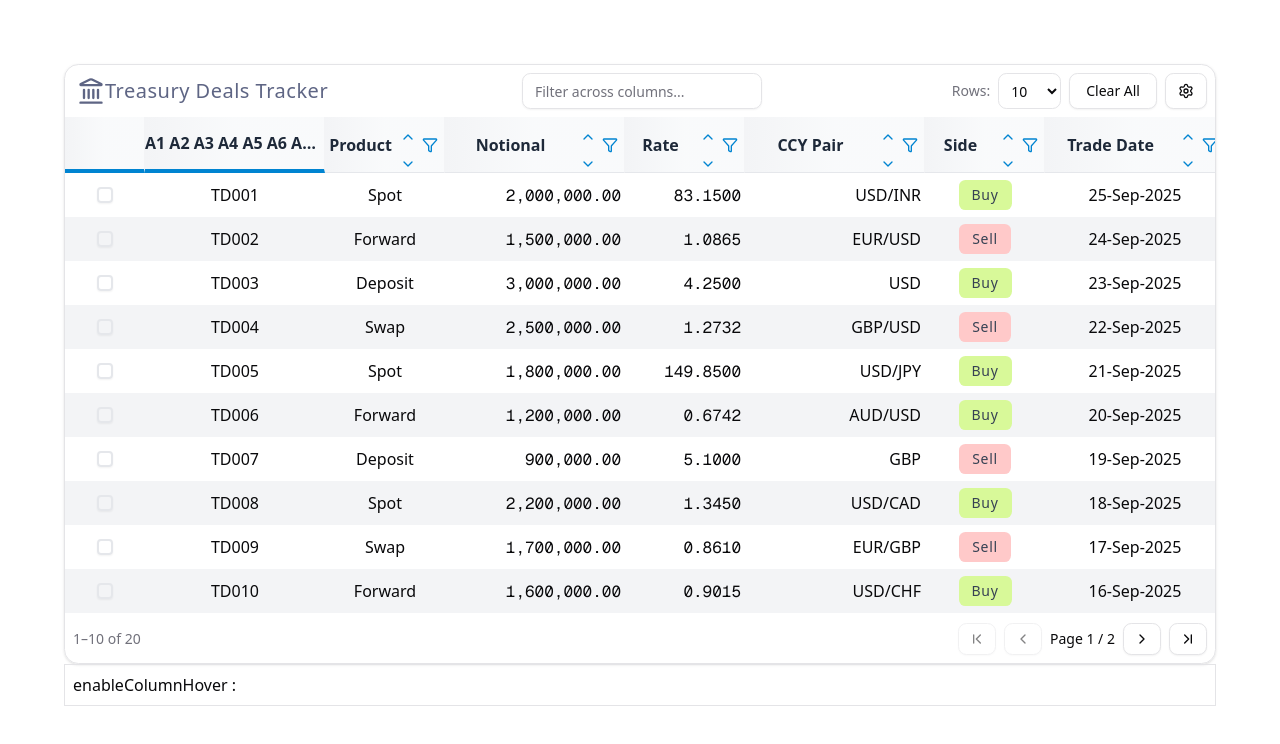
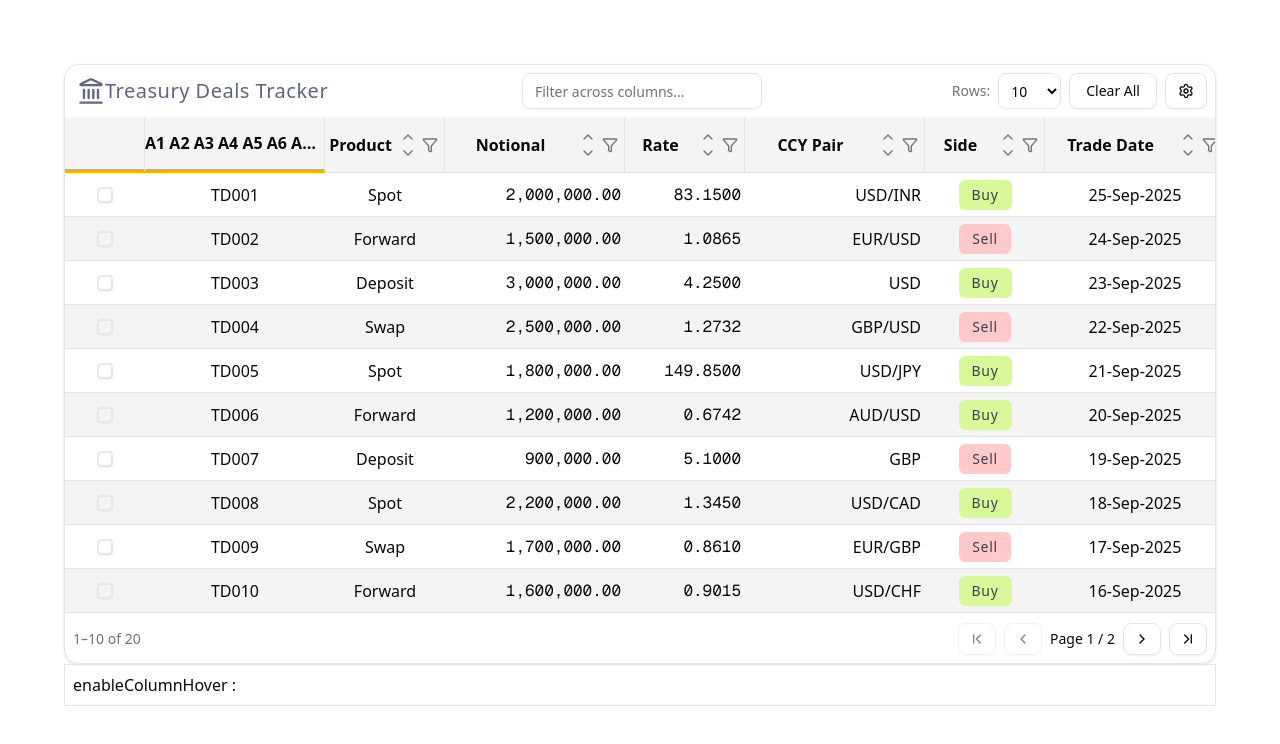
Before and after one commit to DhirajPanchal/kalpavriksha, a Next.js app in the folder adg_20250927/: page /tdt in a window 1280 px wide. Shown: the top 744 px of the page. Built offline with nearby package versions, Linux system fonts and the light colour scheme.

Commit message:
Theming 1

```diff
--- a/adg_20250927/app/globals.css
+++ b/adg_20250927/app/globals.css
@@ -124,5 +124,5 @@
 
 .scrollbar-custom {
  scrollbar-width:thin;
- scrollbar-color:#BAE6FD #ffffff
+ scrollbar-color:#C4BBB9 #ffffff
 }
--- a/adg_20250927/app/tdt/page.tsx
+++ b/adg_20250927/app/tdt/page.tsx
@@ -1,6 +1,7 @@
 "use client";
 
 import AdgDataGrid from "@/components/adg/adg-datagrid";
+import { BLUE_ADG_COLORS, FRUITY_ADG_COLORS, GRAY_ADG_COLORS, RED_ADG_COLORS } from "@/components/adg/adg-predefined";
 import { treasuryColumns } from "@/components/tdt/columns";
 import { sampleTreasuryDeals } from "@/components/tdt/data";
 import { TreasuryDealTicket } from "@/components/tdt/types";
@@ -44,7 +45,7 @@ export default function Page() {
           density: "medium",
           rowsVisible: 10,
           rowZebra: true,
-          rowLines: false,
+          rowLines: true,
         }}
         config={{
           storageKey: "treasury-grid",
--- a/adg_20250927/components/adg/adg-constants.ts
+++ b/adg_20250927/components/adg/adg-constants.ts
@@ -1,4 +1,4 @@
-import { Density, WidthKey } from "@/components/adg/adg-types";
+import { AdgColorConfig, Density, WidthKey } from "@/components/adg/adg-types";
 
 export const WIDTH_MAP: Record<WidthKey, number> = {
   XS: 80,
@@ -13,3 +13,39 @@ export const DENSITY_ROW_CLASS: Record<Density, string> = {
   medium: "h-11",
   large: "h-14",
 };
+
+export const DEFAULT_ADG_COLORS: AdgColorConfig = {
+  header: {
+    bgIdle: "bg-muted",
+    bgActive: "bg-accent",
+    text: "text-foreground",
+    border: "border-border",
+    borderActive: "border-b-primary",
+    sortIconIdle: "text-muted-foreground",
+    sortIconActive: "text-primary",
+    filterIconIdle: "text-muted-foreground",
+    filterIconActive: "text-primary",
+    filterHover: "hover:bg-accent/90",
+  },
+  row: {
+    base: "bg-background",
+    zebraEven: "bg-muted",
+    zebraOdd: "bg-background",
+    hover: "group-hover:bg-primary/5",
+    selected: "bg-primary/10",
+    border: "border-border",
+    text: "text-foreground",
+  },
+  columnHover: {
+    overlay: "bg-primary/10 ring-1 ring-inset ring-primary/10",
+  },
+  popover: {
+    bg: "bg-popover",
+    border: "border-border",
+  },
+};
+
+
+// const yellowPlus: Partial<AdgColorConfig> = {
+//   columnHover: { overlay: "bg-primary/20 ring-1 ring-inset ring-primary/40" },
+// };
--- a/adg_20250927/components/adg/adg-datagrid.tsx
+++ b/adg_20250927/components/adg/adg-datagrid.tsx
@@ -16,15 +16,26 @@ import {
   useReactTable,
 } from "@tanstack/react-table";
 import { ReactNode } from "react";
-import { applySettingsToTable, deriveInitialSettings } from "./adg-auxiliary";
-import type { AdgColumnDef, GridSettingsSnapshot } from "./adg-types";
-import AdgSettingsDnd from "./adg-settings";
-import AdgToolbar from "./adg-toolbar";
-import AdgPagination from "./adg-pagination";
+import {
+  applySettingsToTable,
+  deriveInitialSettings,
+} from "@/components/adg/adg-auxiliary";
+import type {
+  AdgColumnDef,
+  GridSettingsSnapshot,
+  AdgColorConfig,
+} from "@/components/adg/adg-types";
+import AdgSettingsDnd from "@/components/adg/adg-settings";
+import AdgToolbar from "@/components/adg/adg-toolbar";
+import AdgPagination from "@/components/adg/adg-pagination";
 
-import { saveSettingsToStorage, loadSettingsFromStorage } from "./adg-persist";
-import AdgGrid from "./adg-grid";
-import { buildFilterFns } from "./adg-filters";
+import {
+  saveSettingsToStorage,
+  loadSettingsFromStorage,
+} from "@/components/adg/adg-persist";
+import AdgGrid from "@/components/adg/adg-grid";
+import { buildFilterFns } from "@/components/adg/adg-filters";
+import { DEFAULT_ADG_COLORS } from "@/components/adg/adg-constants";
 
 interface AdgDataGridConfig {
   storageKey?: string;
@@ -42,6 +53,7 @@ interface AdgDataGridProps<T> {
   config?: AdgDataGridConfig;
   rowContextMenu?: (row: Row<T>) => ReactNode;
   onRowDoubleClick?: (data: T) => void;
+  colorConfig?: Partial<AdgColorConfig>;
   busy?: {
     loading: boolean;
     error: boolean;
@@ -67,6 +79,7 @@ export default function AdgDataGrid<T>({
   config,
   rowContextMenu,
   onRowDoubleClick,
+  colorConfig,
   busy,
 }: AdgDataGridProps<T>) {
   const storageKey = config?.storageKey;
@@ -196,10 +209,21 @@ export default function AdgDataGrid<T>({
   const headerHeightPx = 56;
   const heightPx = config?.heightPx ?? rowHeightPx * 10 + headerHeightPx + 44;
 
-  const mixBlue =
-    "color-mix(in srgb, var(--primary, rgb(30 64 175)) 10%, var(--background, white))";
-  const mixGray =
-    "color-mix(in srgb, rgb(156 163 175) 16%, var(--background, white))";
+  const colors: AdgColorConfig = React.useMemo(() => {
+    // shallow merge at sub-section level
+    return {
+      header: { ...DEFAULT_ADG_COLORS.header, ...(colorConfig?.header ?? {}) },
+      row: { ...DEFAULT_ADG_COLORS.row, ...(colorConfig?.row ?? {}) },
+      columnHover: {
+        ...DEFAULT_ADG_COLORS.columnHover,
+        ...(colorConfig?.columnHover ?? {}),
+      },
+      popover: {
+        ...DEFAULT_ADG_COLORS.popover,
+        ...(colorConfig?.popover ?? {}),
+      },
+    };
+  }, [colorConfig]);
 
   return (
     <div className="w-full">
@@ -213,7 +237,6 @@ export default function AdgDataGrid<T>({
           injectLeft={config?.toolbarLeft}
           injectCenter={config?.toolbarCenter}
           injectRight={config?.toolbarRight}
-
         />
 
         <AdgSettingsDnd
@@ -241,15 +264,15 @@ export default function AdgDataGrid<T>({
           settings={settings}
           rowContextMenu={rowContextMenu}
           onRowDoubleClickRow={(row) => onRowDoubleClick?.(row.original)}
+          colors={colors}
         />
 
         <AdgPagination table={table} />
       </div>
 
-          <div className="p-2 border">
-            <p>enableColumnHover : {settings.enableColumnHover} </p>
-          </div>
-
+      <div className="p-2 border">
+        <p>enableColumnHover : {settings.enableColumnHover} </p>
+      </div>
     </div>
   );
 }
--- a/adg_20250927/components/adg/adg-filters.tsx
+++ b/adg_20250927/components/adg/adg-filters.tsx
@@ -1,5 +1,5 @@
 "use client";
-
+import { GridSettingsSnapshot, AdgColorConfig } from "./adg-types";
 import * as React from "react";
 import { Column, Row, Table } from "@tanstack/react-table";
 import { Button } from "@/components/ui/button";
@@ -11,6 +11,7 @@ import {
 } from "@/components/ui/popover";
 import { ColumnFilterMeta } from "./adg-types";
 import { Filter } from "lucide-react";
+import { cn } from "@/lib/utils";
 
 export function buildFilterFns<T>() {
   return {
@@ -76,10 +77,12 @@ export function AdgFilter<T>({
   table,
   column,
   meta,
+  colors,
 }: {
   table: Table<T>;
   column: Column<T, unknown>;
   meta?: ColumnFilterMeta;
+  colors: AdgColorConfig
 }) {
   const [open, setOpen] = React.useState(false);
   const kind = meta?.kind ?? "text";
@@ -120,7 +123,7 @@ export function AdgFilter<T>({
     <Popover open={open} onOpenChange={setOpen}>
       <PopoverTrigger asChild>
         <button
-          className="h-full w-ftll p-0 hover:bg-sky-100"
+        className={cn("h-full w-full p-0", colors.header.filterHover)}
           aria-label="Filter column"
           onClick={(e) => {
             e.stopPropagation();
@@ -129,12 +132,12 @@ export function AdgFilter<T>({
             e.stopPropagation();
           }}
         >
-          <Filter size={16} className="text-sky-600" />
+         <Filter size={16} className={cn(colors.header.filterIconIdle)} />
         </button>
       </PopoverTrigger>
       <PopoverContent
         align="start"
-        className="w-full shadow-md rounded-lg border border-sky-400 bg-white/90 ring-1 ring-black/5"
+        className={cn("w-full shadow-md rounded-lg ring-1", colors.popover.border, colors.popover.bg)}
         style={{ minWidth: "320px" }}
         onClick={(e) => e.stopPropagation()}
         onMouseDown={(e) => e.stopPropagation()}
--- a/adg_20250927/components/adg/adg-grid.tsx
+++ b/adg_20250927/components/adg/adg-grid.tsx
@@ -3,7 +3,7 @@
 import { cn } from "@/lib/utils";
 import { Row, Table, flexRender } from "@tanstack/react-table";
 import AdgHeaderRow from "./adg-header";
-import { GridSettingsSnapshot } from "./adg-types";
+import { AdgColorConfig, GridSettingsSnapshot } from "./adg-types";
 import {
   ContextMenu,
   ContextMenuContent,
@@ -25,6 +25,7 @@ interface AdgGridProps<T> {
     row: ReturnType<Table<T>["getRowModel"]>["rows"][number]
   ) => React.ReactNode;
   onRowDoubleClickRow?: (row: Row<T>) => void;
+  colors: AdgColorConfig;
 }
 
 export default function AdgGrid<T>({
@@ -36,6 +37,7 @@ export default function AdgGrid<T>({
   settings,
   rowContextMenu,
   onRowDoubleClickRow,
+  colors,
 }: AdgGridProps<T>) {
   // console.log("settings :: ");
   // console.log(settings);
@@ -64,29 +66,18 @@ export default function AdgGrid<T>({
     }
   };
 
-  const cellStyle = (index: number, selected: boolean = false) => {
-    // console.log(index + " - " +selected);
-
-    // let compose: string = "";
-    // if (settings?.rowZebra) {
-    //   compose += index % 2 ? " bg-gray-400" : " bg-white";
-    // }
-    // return compose;
-
-    let compose: string = "";
-    compose += " group-hover:bg-sky-100";
-    if (selected) {
-      compose += " bg-sky-200";
-    } else {
-      if (settings?.rowZebra) {
-        compose += index % 2 ? " bg-gray-100" : " bg-white";
-      } else {
-        compose += " bg-white";
-      }
-    }
-    if (settings?.rowLines) {
-      compose += " border-b border-gray-200 ";
-    }
+  const cellStyle = (index: number, selected = false, pinned = false) => {
+    let compose = "";
+    // OPAQUE base to avoid bleed-through on pinned
+    if (settings?.rowZebra)
+      compose +=
+        index % 2 ? ` ${colors.row.zebraEven}` : ` ${colors.row.zebraOdd}`;
+    else compose += ` ${colors.row.base}`;
+    // Hover & selection tints
+    compose += ` ${colors.row.hover}`;
+    if (selected) compose += ` ${colors.row.selected}`;
+    // Row separators
+    if (settings?.rowLines) compose += ` border-b ${colors.row.border}`;
     return compose;
   };
 
@@ -109,6 +100,7 @@ export default function AdgGrid<T>({
           table={table}
           headerHeightPx={headerHeightPx}
           defaultHeaderWrap={settings?.headerWrap}
+          colors={colors}
         />
 
         <tbody
@@ -157,11 +149,11 @@ export default function AdgGrid<T>({
                           ? rawValue
                           : String(rawValue ?? "");
 
-                      const content = (
+                      const content = (isPinned: any) => (
                         <div
                           className={cn(
                             "h-full w-full flex items-center min-w-0 overflow-hidden ",
-                            cellStyle(vi.index, row.getIsSelected())
+                            cellStyle(vi.index, row.getIsSelected(), isPinned)
                           )}
                         >
                           {/* cellStyle(vi.index, row.getIsSelected()) */}
@@ -208,10 +200,10 @@ export default function AdgGrid<T>({
                             hoverColId === cell.column.id && (
                               <div
                                 aria-hidden
-                                className="pointer-events-none absolute inset-0 z-20
-                                bg-black/5 dark:bg-white/10
-                                ring-1 ring-inset ring-black/5 dark:ring-white/10
-                                transition-colors duration-150"
+                                className={cn(
+                                  "pointer-events-none absolute inset-0 z-20 transition-[background,box-shadow] duration-150",
+                                  colors.columnHover.overlay
+                                )}
                               />
                             )}
                           {pinned && (
@@ -229,7 +221,7 @@ export default function AdgGrid<T>({
                               }}
                             />
                           )}
-                          {content}
+                          {content(pinned)}
                         </td>
                       );
                     })}
--- a/adg_20250927/components/adg/adg-header.tsx
+++ b/adg_20250927/components/adg/adg-header.tsx
@@ -3,19 +3,21 @@ import { flexRender, Table } from "@tanstack/react-table";
 import { cn } from "@/lib/utils";
 import { ChevronUp, ChevronDown, X } from "lucide-react";
 import { AdgFilter } from "./adg-filters";
+import { GridSettingsSnapshot, AdgColorConfig } from "./adg-types";
 
 type WrapMode = "single" | "multi";
 
-export function AdgHeaderRow<T>({
+export default function AdgHeaderRow<T>({
   table,
-  headerHeightPx = 64,
-  defaultHeaderWrap = "single",
+  headerHeightPx = 56,
+  defaultHeaderWrap,
+  colors,
 }: {
   table: Table<T>;
   headerHeightPx: number;
   defaultHeaderWrap?: string;
+  colors: AdgColorConfig;
 }) {
-
   const wrapClass = (wrap?: string) =>
     wrap === "multi"
       ? "whitespace-normal break-words"
@@ -23,8 +25,8 @@ export function AdgHeaderRow<T>({
 
   const cellStyle = (pinned: any) =>
     pinned
-      ? "border-b border-b-4 border-b-sky-600 "
-      : "border-b border-b-gray-200";
+      ? `border-b border-b-4 ${colors.header.borderActive}`
+      : `border-b ${colors.header.border}`;
 
   const sortingState = table.getState().sorting;
 
@@ -75,17 +77,18 @@ export function AdgHeaderRow<T>({
                   ) || ""
                 )}
                 className={cn(
-                  "relative h-full font-semibold border-r border-r-gray-100",
+                  "relative h-full font-semibold border-r",
+                  colors.header.border,
                   cellStyle(pinned),
-                  active
-                    ? "bg-gradient-to-l from-gray-50 via-yellow-50 to-yellow-50"
-                    : "bg-gradient-to-l from-gray-50 via-gray-50 to-gray-100"
+                  active ? colors.header.bgActive : colors.header.bgIdle,
+                  colors.header.text
                 )}
               >
                 <div className="h-full w-full flex flex-row items-stretch">
                   <div
                     className={cn(
-                      "flex flex-1 items-center justify-center hover:bg-white text-gray-800",
+                      "flex flex-1 items-center justify-center",
+                      colors.header.text,
                       wrapClass(headerWrap)
                     )}
                     style={
@@ -125,20 +128,28 @@ export function AdgHeaderRow<T>({
                     <div className="flex flex-col justify-center items-center min-w-[24px]">
                       <div
                         className={cn(
-                          "w-full flex items-end justify-center grow hover:bg-sky-100 cursor-pointer",
-                          sorted === "asc" ? "bg-sky-100" : ""
+                          "w-full flex items-end justify-center grow cursor-pointer ",
+                          colors.header.filterHover,
+                          sorted === "asc" ? colors.header.bgActive : ""
                         )}
                         onClick={() => {
                           col.toggleSorting(false, true);
                           table.resetPageIndex();
                         }}
                       >
-                        <ChevronUp size={16} className="text-sky-600" />
+                        <ChevronUp
+                          size={16}
+                          className={cn(
+                            sorted === "asc"
+                              ? colors.header.sortIconActive
+                              : colors.header.sortIconIdle
+                          )}
+                        />
                       </div>
                       {sorted && (
                         <div
                           className={cn(
-                            "w-full flex items-end justify-center grow hover:bg-sky-100 cursor-pointer"
+                            "w-full flex items-center justify-center grow hover:bg-sky-100 cursor-pointer "
                           )}
                           onClick={() => {
                             col.clearSorting();
@@ -146,25 +157,41 @@ export function AdgHeaderRow<T>({
                           }}
                         >
                           {showOrderNum && (
-                            <span className="text-sky-600 text-xs">
+                            <span
+                              className={cn(
+                                "text-xs",
+                                colors.header.sortIconActive
+                              )}
+                            >
                               {orderNum}
                             </span>
                           )}
-                          <X size={16} className="text-sky-600" />
+                          <X
+                            size={16}
+                            className={cn(colors.header.sortIconIdle)}
+                          />
                         </div>
                       )}
 
                       <div
                         className={cn(
-                          "w-full flex items-end justify-center grow hover:bg-sky-100 cursor-pointer",
-                          sorted === "desc" ? "bg-gary-100" : ""
+                          "w-full flex items-start justify-center grow cursor-pointer ",
+                          colors.header.filterHover,
+                          sorted === "desc" ? colors.header.bgActive : ""
                         )}
                         onClick={() => {
                           col.toggleSorting(true, true);
                           table.resetPageIndex();
                         }}
                       >
-                        <ChevronDown size={16} className="text-sky-600" />
+                        <ChevronDown
+                          size={16}
+                          className={cn(
+                            sorted === "desc"
+                              ? colors.header.sortIconActive
+                              : colors.header.sortIconIdle
+                          )}
+                        />
                       </div>
                     </div>
                   )}
@@ -175,14 +202,16 @@ export function AdgHeaderRow<T>({
                     return (
                       <div
                         className={cn(
-                          "flex px-0.5 hover:bg-sky-100 cursor-pointer min-w-[24px]",
-                          filtered ? "bg-sky-100" : ""
+                          "flex px-0.5 cursor-pointer min-w-[24px]",
+                          colors.header.filterHover,
+                          filtered ? colors.header.bgActive : ""
                         )}
                       >
                         <AdgFilter
                           meta={m.filter}
                           column={header.column}
                           table={table}
+                          colors={colors}
                         />
                       </div>
                     );
@@ -196,5 +225,3 @@ export function AdgHeaderRow<T>({
     </thead>
   );
 }
-
-export default AdgHeaderRow;
--- /dev/null
+++ b/adg_20250927/components/adg/adg-predefined.ts
@@ -0,0 +1,128 @@
+import { AdgColorConfig } from "./adg-types";
+
+export const RED_ADG_COLORS: AdgColorConfig = {
+  header: {
+    bgIdle: "bg-muted dark:bg-muted",
+    bgActive: "bg-red-100 dark:bg-red-900/30",
+    text: "text-red-900 dark:text-red-200",
+    border: "border-border",
+    borderActive: "border-b-4 border-b-red-600",
+    sortIconIdle: "text-red-500/60",
+    sortIconActive: "text-red-600",
+    filterIconIdle: "text-red-500/60",
+    filterIconActive: "text-red-600",
+    filterHover: "hover:bg-red-50 dark:hover:bg-red-900/30",
+  },
+  row: {
+    base: "bg-background",
+    zebraEven: "bg-red-50/40 dark:bg-red-950/10",
+    zebraOdd: "bg-background",
+    hover: "group-hover:bg-red-100/60 dark:group-hover:bg-red-900/30",
+    selected: "bg-red-200/60 dark:bg-red-800/40",
+    border: "border-border",
+    text: "text-foreground",
+  },
+  columnHover: {
+    overlay:
+      "bg-red-200/20 dark:bg-red-900/40 ring-1 ring-inset ring-red-400/10",
+  },
+  popover: {
+    bg: "bg-popover",
+    border: "border-red-300 dark:border-red-700",
+  },
+};
+
+export const BLUE_ADG_COLORS: AdgColorConfig = {
+  header: {
+    bgIdle: "bg-muted",
+    bgActive: "bg-blue-100 dark:bg-blue-900/30",
+    text: "text-blue-900 dark:text-blue-200",
+    border: "border-border",
+    borderActive: "border-b-4 border-b-blue-600",
+    sortIconIdle: "text-blue-400",
+    sortIconActive: "text-blue-600",
+    filterIconIdle: "text-blue-400",
+    filterIconActive: "text-blue-600",
+    filterHover: "hover:bg-blue-50 dark:hover:bg-blue-900/30",
+  },
+  row: {
+    base: "bg-background",
+    zebraEven: "bg-blue-50/40 dark:bg-blue-950/10",
+    zebraOdd: "bg-background",
+    hover: "group-hover:bg-blue-100/60 dark:group-hover:bg-blue-900/30",
+    selected: "bg-blue-200/60 dark:bg-blue-800/40",
+    border: "border-border",
+    text: "text-foreground",
+  },
+  columnHover: {
+    overlay: "bg-blue-200/40 dark:bg-blue-900/40 ring-1 ring-inset ring-blue-400/10",
+  },
+  popover: {
+    bg: "bg-popover",
+    border: "border-blue-300 dark:border-blue-700",
+  },
+};
+
+
+export const GRAY_ADG_COLORS: AdgColorConfig = {
+  header: {
+    bgIdle: "bg-muted",
+    bgActive: "bg-gray-200 dark:bg-gray-800",
+    text: "text-gray-800 dark:text-gray-200",
+    border: "border-border",
+    borderActive: "border-b-4 border-b-gray-500",
+    sortIconIdle: "text-gray-400",
+    sortIconActive: "text-gray-700 dark:text-gray-300",
+    filterIconIdle: "text-gray-400",
+    filterIconActive: "text-gray-700 dark:text-gray-300",
+    filterHover: "hover:bg-gray-100 dark:hover:bg-gray-700",
+  },
+  row: {
+    base: "bg-background",
+    zebraEven: "bg-gray-50 dark:bg-gray-900/50",
+    zebraOdd: "bg-background",
+    hover: "group-hover:bg-gray-100 dark:group-hover:bg-gray-800",
+    selected: "bg-gray-200 dark:bg-gray-700",
+    border: "border-border",
+    text: "text-foreground",
+  },
+  columnHover: {
+    overlay: "bg-gray-200/40 dark:bg-gray-800/40 ring-1 ring-inset ring-gray-400/10",
+  },
+  popover: {
+    bg: "bg-popover",
+    border: "border-gray-300 dark:border-gray-700",
+  },
+};
+
+
+export const FRUITY_ADG_COLORS: AdgColorConfig = {
+  header: {
+    bgIdle: "bg-gradient-to-r from-pink-50 via-orange-50 to-yellow-50 dark:from-pink-900/40 dark:to-yellow-900/40",
+    bgActive: "bg-gradient-to-r from-orange-200 via-yellow-200 to-green-200 dark:from-orange-900/40 dark:to-green-900/40",
+    text: "text-rose-800 dark:text-rose-200",
+    border: "border-border",
+    borderActive: "border-b-4 border-b-orange-500",
+    sortIconIdle: "text-orange-400",
+    sortIconActive: "text-orange-600",
+    filterIconIdle: "text-green-400",
+    filterIconActive: "text-green-600",
+    filterHover: "hover:bg-yellow-100 dark:hover:bg-yellow-900/40",
+  },
+  row: {
+    base: "bg-background",
+    zebraEven: "bg-orange-50/20 dark:bg-orange-950/10",
+    zebraOdd: "bg-lime-50/40 dark:bg-lime-950/10",
+    hover: "group-hover:bg-yellow-100/60 dark:group-hover:bg-yellow-900/40",
+    selected: "bg-green-100/60 dark:bg-green-900/40",
+    border: "border-border",
+    text: "text-foreground",
+  },
+  columnHover: {
+    overlay: "bg-gradient-to-b from-pink-200/20 via-orange-200/20 to-green-200/20 dark:from-pink-900/30 dark:to-green-900/30 ring-1 ring-inset ring-orange-400/10",
+  },
+  popover: {
+    bg: "bg-popover",
+    border: "border-orange-300 dark:border-orange-700",
+  },
+};
--- a/adg_20250927/components/adg/adg-types.ts
+++ b/adg_20250927/components/adg/adg-types.ts
@@ -48,3 +48,35 @@ export interface GridSettingsSnapshot {
   rowLines?: boolean;
   enableColumnHover?: boolean;
 }
+
+// Optional color configuration (Tailwind class strings).
+export type AdgColorConfig = {
+  header: {
+    bgIdle: string; // header cell bg (idle)
+    bgActive: string; // header cell bg when sorted/filtered
+    text: string; // header text color
+    border: string; // vertical & bottom borders
+    borderActive: string; // active bottom border (pinned/active)
+    sortIconIdle: string; // chevrons (idle)
+    sortIconActive: string; // chevrons (active)
+    filterIconIdle: string; // funnel (idle)
+    filterIconActive: string; // funnel (active)
+    filterHover: string; // hover bg for filter button
+  };
+  row: {
+    base: string; // base bg when not zebra
+    zebraEven: string; // zebra even bg
+    zebraOdd: string; // zebra odd bg
+    hover: string; // row hover bg (applied via group-hover)
+    selected: string; // selected row bg overlay
+    border: string; // row separator border
+    text: string; // body text color
+  };
+  columnHover: {
+    overlay: string; // column hover overlay (bg + ring if any)
+  };
+  popover: {
+    bg: string; // filter popover bg
+    border: string; // filter popover border
+  };
+};
```
